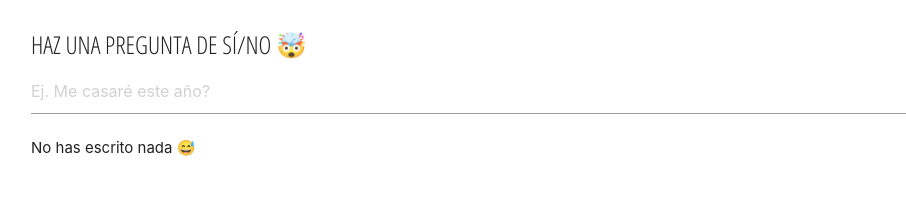
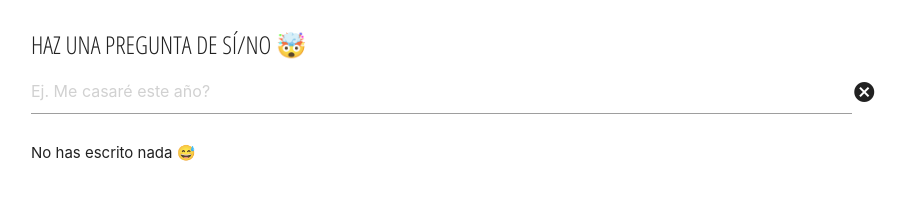
Before and after one commit to marlons0707/vuelearn, a plain HTML site: page index.html in a window 1280 px wide. Shown: the whole page, without its empty margins (161-1067 px from the left). Drawn offline with nearby package versions, Linux system fonts and the light colour scheme.

Commit message:
Boton para limpiar texto

```diff
--- a/index.html
+++ b/index.html
@@ -26,7 +26,11 @@
         <div class="container">
             <div class="section">
                 <h5  style="font-family: 'Open Sans Condensed', sans-serif;">HAZ UNA PREGUNTA DE SÍ/NO 🤯</h5>
-                <input type="text" v-model="pregunta" placeholder="Ej. Me casaré este año?">
+
+                <div class="row">
+                    <input type="text" v-model="pregunta" class="col s11" placeholder="Ej. Me casaré este año?">
+                    <i style="margin-top: 12px;" class="material-icons" v-on:click="limpiar">cancel</i>
+                </div>
 
                 <p>{{ respuesta }}</p>
                 <img v-bind:src="imagen" width="100%">
@@ -95,6 +99,10 @@
                             vm.respuesta = '!Error¡ La API no se pudo alcanzar. 😪' + error
                             vm.imagen = ''
                         })
+                },
+
+                limpiar: function () {
+                    this.pregunta = ''
                 }
             }
 
```
